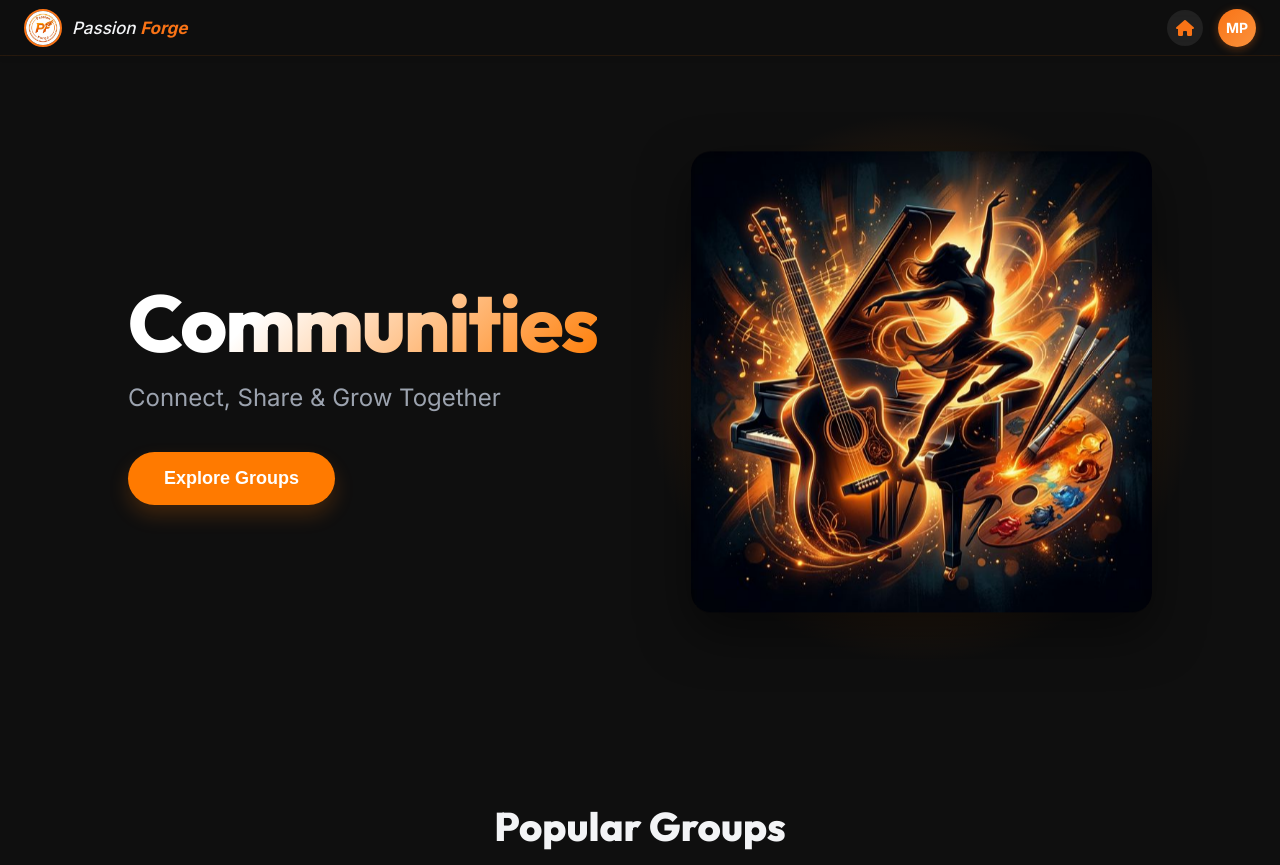
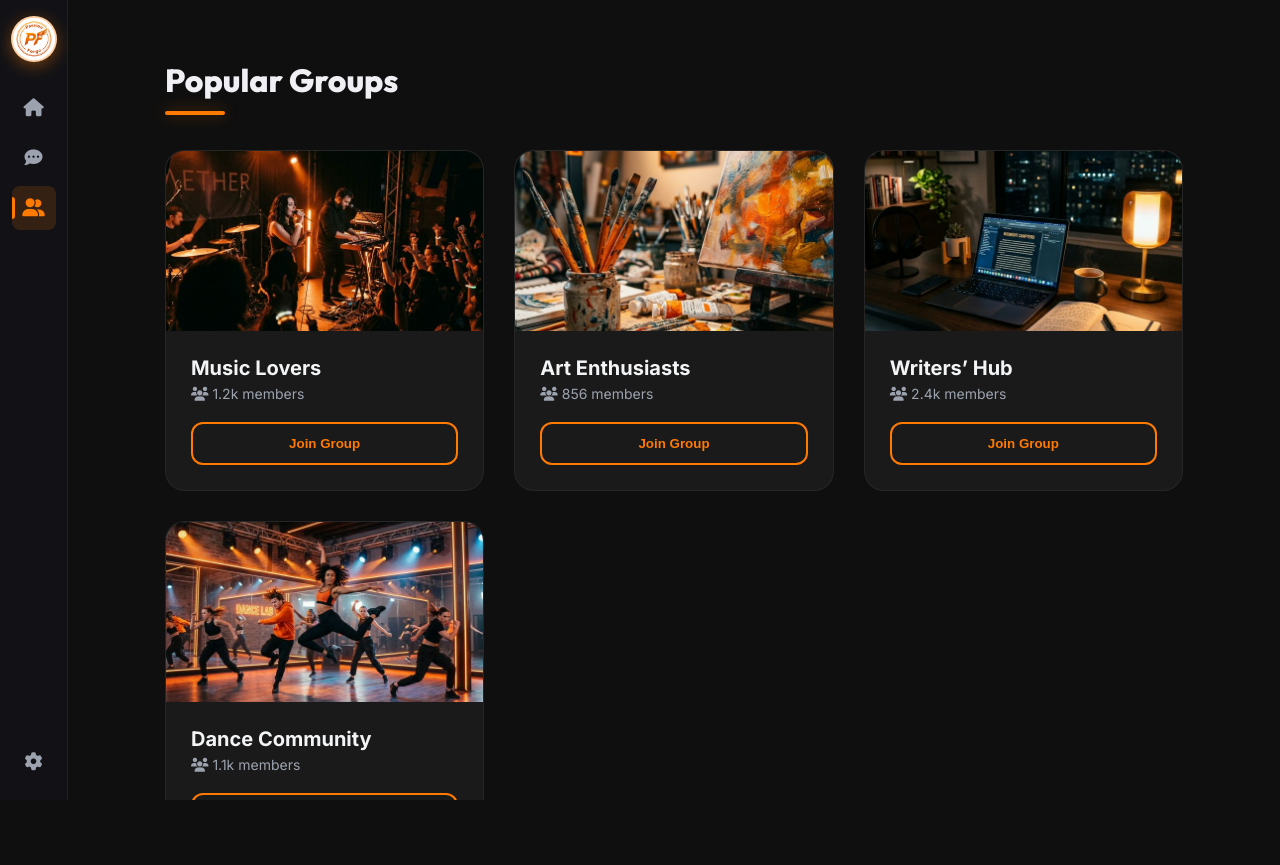
Before and after one commit to KARTHIK-CODE0170/PassionForge, a plain HTML site: page Frontend/html/communities.html in a window 1280 px wide. Shown: the top 865 px of the page. After the commit the page ends 800 px from the top, so only its background shows below. Drawn offline with Linux system fonts and the light colour scheme.

Commit message:
Redesign Communities navigation and remove referral code

```diff
--- a/Frontend/css/communities.css
+++ b/Frontend/css/communities.css
@@ -4,188 +4,211 @@
 
 :root {
     --bg-dark: #0f0f0f;
+    --bg-deepest: #121216;
+    --bg-base: #16161c;
+    --bg-surface: #1e1e24;
+    --bg-raised: #26262e;
+    --bg-hover: #2c2c36;
     --card-bg: #1a1a1a;
     --accent-orange: #ff7a00;
+    --accent: #e65100;
     --accent-glow: rgba(255, 122, 0, 0.4);
     --text-main: #f3f4f6;
+    --text-primary: #f0f0f4;
+    --text-secondary: #a0a0b0;
     --text-muted: #9ca3af;
+    --border: rgba(255, 255, 255, 0.06);
     --radius-lg: 20px;
     --radius-md: 12px;
+    --radius-sm: 8px;
+    --radius-pill: 999px;
     --transition: all 0.3s cubic-bezier(0.4, 0, 0.2, 1);
+    --font: 'Inter', 'Segoe UI', system-ui, sans-serif;
 }
 
-body {
+html, body {
+    height: 100%;
+    margin: 0;
+    padding: 0;
+    overflow: hidden;
     background: var(--bg-dark);
     color: var(--text-main);
-    overflow-x: hidden;
-    font-family: 'Inter', sans-serif;
+    font-family: var(--font);
 }
 
-/* Navbar overrides for Communities page */
-.navbar.main-nav {
-    background: rgba(15, 15, 15, 0.85);
-    backdrop-filter: blur(10px);
-    border-bottom: 1px solid rgba(255, 122, 0, 0.1);
-    justify-content: space-between;
+/* ─── APP LAYOUT ────────────────────────────────────── */
+.app-wrapper {
+    display: flex;
+    width: 100vw;
+    height: 100vh;
+    overflow: hidden;
+    background: var(--bg-dark);
 }
 
-.nav-links {
-    display: flex;
-    gap: 2rem;
+.main-content {
+    flex: 1;
+    overflow-y: auto;
+    padding: 0;
+    background: var(--bg-dark);
+    position: relative;
 }
 
-.nav-link {
-    text-decoration: none;
-    color: var(--text-muted);
-    font-weight: 500;
-    font-size: 14px;
-    transition: var(--transition);
+/* ═══════════════════════════════════════════════════════
+   ICON SIDEBAR
+════════════════════════════════════════════════════════ */
+.icon-sidebar {
+    display: flex;
+    flex-direction: column;
+    align-items: center;
+    width: 68px;
+    min-width: 68px;
+    background: var(--bg-deepest);
+    border-right: 1px solid var(--border);
+    padding: 16px 0;
+    z-index: 20;
+    height: 100%;
 }
 
-.nav-link:hover, .nav-link.active {
+/* Brand Logo */
+.logo-img {
+    width: 46px;
+    height: 46px;
+    border-radius: 50%;
+    overflow: hidden;
+    margin-bottom: 24px;
+    flex-shrink: 0;
+    box-shadow: 0 4px 16px rgba(255, 122, 0, 0.4);
+    border: 2px solid rgba(255, 122, 0, 0.35);
+    background: #fff;
+    display: flex;
+    align-items: center;
+    justify-content: center;
+}
+
+.logo-img-el {
+    width: 100%;
+    height: 100%;
+    object-fit: cover;
+    display: block;
+}
+
+/* Nav icons group */
+.sidebar-nav {
+    display: flex;
+    flex-direction: column;
+    align-items: center;
+    gap: 6px;
+    flex: 1;
+}
+
+.sidebar-bottom {
+    display: flex;
+    flex-direction: column;
+    align-items: center;
+}
+
+/* Individual nav icon pill */
+.nav-icon {
+    position: relative;
+    width: 44px;
+    height: 44px;
+    border-radius: var(--radius-sm);
+    display: flex;
+    align-items: center;
+    justify-content: center;
+    font-size: 18px;
+    color: var(--text-muted);
+    cursor: pointer;
+    transition: background var(--transition), color var(--transition), transform var(--transition);
+}
+
+.nav-icon:hover {
+    background: var(--bg-surface);
+    color: var(--text-primary);
+    transform: translateY(-1px);
+}
+
+.nav-icon.active {
+    background: rgba(255, 122, 0, 0.15);
     color: var(--accent-orange);
 }
 
-.nav-link.active {
-    text-shadow: 0 0 10px var(--accent-glow);
+.nav-icon.active::before {
+    content: '';
+    position: absolute;
+    left: 0;
+    top: 50%;
+    transform: translateY(-50%);
+    width: 3px;
+    height: 22px;
+    background: var(--accent-orange);
+    border-radius: 0 var(--radius-pill) var(--radius-pill) 0;
 }
 
-/* ═══════════════════════════════════════
-     HERO SECTION
-   ════════════════════════════════════════ */
-
-.hero-section {
-    display: flex;
-    align-items: center;
-    justify-content: space-between;
-    padding: 100px 10%;
-    min-height: 80vh;
-    gap: 40px;
+/* Tooltip */
+.nav-tooltip {
+    position: absolute;
+    left: 58px;
+    background: var(--bg-raised);
+    color: var(--text-primary);
+    font-size: 12px;
+    font-weight: 500;
+    white-space: nowrap;
+    padding: 5px 10px;
+    border-radius: var(--radius-sm);
+    pointer-events: none;
+    opacity: 0;
+    transform: translateX(-6px);
+    transition: opacity 0.18s ease, transform 0.18s ease;
+    border: 1px solid var(--border);
+    z-index: 100;
+    box-shadow: 0 4px 20px rgba(0, 0, 0, 0.5);
 }
 
-.hero-title {
-    font-family: 'Outfit', sans-serif;
-    font-size: 5rem;
-    font-weight: 800;
-    margin-bottom: 10px;
-    background: linear-gradient(135deg, #fff 30%, var(--accent-orange));
-    -webkit-background-clip: text;
-    background-clip: text;
-    -webkit-text-fill-color: transparent;
-    letter-spacing: -2px;
+.nav-icon:hover .nav-tooltip {
+    opacity: 1;
+    transform: translateX(0);
 }
 
-.hero-subtitle {
-    font-size: 1.5rem;
-    color: var(--text-muted);
-    margin-bottom: 40px;
-}
 
-.btn-primary {
-    background: var(--accent-orange);
-    color: white;
-    border: none;
-    padding: 16px 36px;
-    border-radius: 50px;
-    font-size: 18px;
-    font-weight: 700;
-    cursor: pointer;
-    transition: var(--transition);
-    box-shadow: 0 10px 20px rgba(255, 122, 0, 0.2);
-}
 
-.btn-primary:hover {
-    transform: translateY(-3px);
-    box-shadow: 0 15px 30px var(--accent-glow);
-}
 
-.hero-visual {
-    position: relative;
-    width: 45%;
-}
 
-.floating-img {
-    width: 100%;
-    border-radius: var(--radius-lg);
-    z-index: 2;
-    position: relative;
-    box-shadow: 0 20px 50px rgba(0, 0, 0, 0.5);
-    animation: float 6s ease-in-out infinite;
-}
 
-.glow-sphere {
-    position: absolute;
-    top: 50%;
-    left: 50%;
-    transform: translate(-50%, -50%);
-    width: 120%;
-    height: 120%;
-    background: radial-gradient(circle, var(--accent-glow) 0%, transparent 70%);
-    z-index: 1;
-}
 
-@keyframes float {
-    0%, 100% { transform: translateY(0); }
-    50% { transform: translateY(-20px); }
-}
-
-/* ═══════════════════════════════════════
-     CATEGORIES SECTION
-   ════════════════════════════════════════ */
-
-.categories-section {
-    padding: 80px 10%;
-    background: rgba(255, 122, 0, 0.02);
-}
-
-.section-title {
-    text-align: center;
-    font-family: 'Outfit', sans-serif;
-    font-size: 2.5rem;
-    margin-bottom: 50px;
-}
-
-.categories-grid {
-    display: grid;
-    grid-template-columns: repeat(auto-fill, minmax(180px, 1fr));
-    gap: 20px;
-}
-
-.category-card {
-    background: var(--card-bg);
-    border: 1px solid rgba(255, 255, 255, 0.05);
-    padding: 30px 20px;
-    border-radius: var(--radius-md);
-    text-align: center;
-    cursor: pointer;
-    transition: var(--transition);
-}
-
-.category-card i {
-    font-size: 2.5rem;
-    color: var(--accent-orange);
-    margin-bottom: 15px;
-    display: block;
-}
-
-.category-card span {
-    font-weight: 600;
-    font-size: 18px;
-}
-
-.category-card:hover {
-    border-color: var(--accent-orange);
-    box-shadow: 0 0 20px var(--accent-glow);
-    transform: translateY(-5px);
-}
 
 /* ═══════════════════════════════════════
      GROUPS SECTION
    ════════════════════════════════════════ */
 
 .groups-section {
-    padding: 80px 10%;
+    padding: 60px 8%;
+    max-width: 1400px;
+    margin: 0 auto;
 }
+
+.section-title {
+    font-size: 32px;
+    font-weight: 800;
+    font-family: 'Outfit', sans-serif;
+    margin-bottom: 50px;
+    color: var(--text-primary);
+    position: relative;
+    display: inline-block;
+}
+
+.section-title::after {
+    content: '';
+    position: absolute;
+    bottom: -15px;
+    left: 0;
+    width: 60px;
+    height: 4px;
+    background: var(--accent-orange);
+    border-radius: var(--radius-pill);
+    box-shadow: 0 0 15px var(--accent-glow);
+}
+
 
 .groups-grid {
     display: grid;
@@ -259,10 +282,12 @@ body {
    ════════════════════════════════════════ */
 
 .create-section {
-    padding: 100px 10%;
+    padding: 100px 8%;
     text-align: center;
     background: linear-gradient(0deg, var(--bg-dark) 0%, #1a1510 100%);
+    border-top: 1px solid rgba(255, 122, 0, 0.05);
 }
+
 
 .create-card {
     max-width: 600px;
--- a/Frontend/html/communities.html
+++ b/Frontend/html/communities.html
@@ -24,77 +24,47 @@
 
 <body>
 
+    <div class="app-wrapper">
+
         <!-- ═══════════════════════════════════════
-         NAVIGATION BAR
+             ICON SIDEBAR (Leftmost narrow strip)
         ════════════════════════════════════════ -->
-    <nav class="navbar main-nav">
-        <div class="nav-logo" style="cursor: pointer;" onclick="window.location.href='index.html'">
-            <img src="../../Img sources/PassionForge_logo.png" alt="Passion Forge Logo" style="width: 38px; height: 38px; border-radius: 50%; border: 2px solid #F97316; object-fit: cover;" />
-            <span class="logo-text" style="color: #f3f4f6;">Passion <strong style="color:#F97316;">Forge</strong></span>
+        <nav class="icon-sidebar" id="iconSidebar">
+
+            <!-- Logo / Brand Mark -->
+            <div class="logo-img">
+                <img src="../../Img sources/PassionForge_logo.png" alt="PassionForge Logo" class="logo-img-el">
             </div>
 
-        <div class="nav-btns" style="display: flex; align-items: center; gap: 15px;">
-            <div class="home-icon" onclick="window.location.href='index.html'"
-                 style="cursor: pointer; width: 36px; height: 36px; background: rgba(255, 255, 255, 0.08); border-radius: 50%; display: flex; align-items: center; justify-content: center; transition: all 0.3s;"
-                 title="Main Dashboard"
-                 onmouseover="this.style.background='rgba(255, 255, 255, 0.15)'"
-                 onmouseout="this.style.background='rgba(255, 255, 255, 0.08)'">
-                <i class="fa-solid fa-house" style="font-size: 16px; color: #F97316;"></i>
+            <!-- Nav Icons -->
+            <div class="sidebar-nav">
+                <div class="nav-icon" title="Dashboard" onclick="window.location.href='index.html'">
+                    <i class="fa-solid fa-house"></i>
+                    <span class="nav-tooltip">Dashboard</span>
                 </div>
-            <div class="profile-trigger" id="profileAvatar" onclick="toggleProfileMenu(event)">
-                <div class="logo-circle user-avatar" style="background:linear-gradient(135deg,#F97316,#FB923C); font-weight:700; color:white; display:flex; align-items:center; justify-content:center;">MP</div>
+
+                <div class="nav-icon" id="navChat" title="Messages" onclick="window.location.href='chat.html'">
+                    <i class="fa-solid fa-comment-dots"></i>
+                    <span class="nav-tooltip">Messages</span>
+                </div>
+
+                <div class="nav-icon active" title="Community" id="navCommunity">
+                    <i class="fa-solid fa-user-group"></i>
+                    <span class="nav-tooltip">Community</span>
+                </div>
+
+            </div>
+
+            <!-- Settings pinned at bottom -->
+            <div class="sidebar-bottom">
+                <div class="nav-icon" title="Settings" onclick="window.location.href='account_settings.html'">
+                    <i class="fa-solid fa-gear"></i>
+                    <span class="nav-tooltip">Settings</span>
                 </div>
             </div>
         </nav>
 
-    <!-- ═══════════════════════════════════════
-         HERO SECTION
-    ════════════════════════════════════════ -->
-    <section class="hero-section">
-        <div class="hero-content">
-            <h1 class="hero-title">Communities</h1>
-            <p class="hero-subtitle">Connect, Share & Grow Together</p>
-            <button class="btn-primary" id="exploreBtn">Explore Groups</button>
-        </div>
-        <div class="hero-visual">
-            <img src="../../Img sources/hobby_hero.png" alt="Creative Hobbies" class="floating-img">
-            <div class="glow-sphere"></div>
-        </div>
-    </section>
-
-    <!-- ═══════════════════════════════════════
-         EXPLORE CATEGORIES (Hidden by default)
-    ════════════════════════════════════════ -->
-    <section class="categories-section" id="categoriesSection" style="display: none;">
-        <h2 class="section-title">Select a Category</h2>
-        <div class="categories-grid">
-            <div class="category-card" onclick="filterGroups('Music')">
-                <i class="fa-solid fa-music"></i>
-                <span>Music</span>
-            </div>
-            <div class="category-card" onclick="filterGroups('Dance')">
-                <i class="fa-solid fa-person-rays"></i>
-                <span>Dance</span>
-            </div>
-            <div class="category-card" onclick="filterGroups('Singing')">
-                <i class="fa-solid fa-microphone-lines"></i>
-                <span>Singing</span>
-            </div>
-            <div class="category-card" onclick="filterGroups('Art')">
-                <i class="fa-solid fa-palette"></i>
-                <span>Art</span>
-            </div>
-            <div class="category-card" onclick="filterGroups('Writing')">
-                <i class="fa-solid fa-pen-nib"></i>
-                <span>Writing</span>
-            </div>
-            <div class="category-card" onclick="filterGroups('Others')">
-                <i class="fa-solid fa-icons"></i>
-                <span>Others</span>
-            </div>
-        </div>
-    </section>
-
+        <main class="main-content">
             <!-- ═══════════════════════════════════════
                  POPULAR GROUPS
             ════════════════════════════════════════ -->
@@ -186,15 +156,15 @@
                                 <label>Group Name</label>
                                 <input type="text" placeholder="Community Name" required>
                             </div>
-                    <div class="form-group">
-                        <label>Referral Code</label>
-                        <input type="text" placeholder="Optional Code">
-                    </div>
+
                         </div>
                         <button type="submit" class="btn-submit-create">Create Group</button>
                     </form>
                 </div>
             </section>
+        </main>
+
+    </div>
 
     <!-- ═══════════════════════════════════════
          MODALS
@@ -229,55 +199,6 @@
         </div>
     </div>
 
-  <!-- Profile Popup Menu -->
-  <div class="profile-popup" id="profilePopup">
-    <div class="profile-popup-header">
-      <div class="profile-popup-avatar">MP</div>
-      <div class="profile-popup-info">
-        <span class="profile-popup-name">Modi Pagulu</span>
-        <span class="profile-popup-handle">u/modi_pagulu</span>
-      </div>
-    </div>
-    <div class="profile-popup-divider"></div>
-    <div class="profile-popup-section-label">💎 Rewards</div>
-    <div class="profile-popup-item rewards-item" onclick="window.location.href='rewards.html'">
-      <span class="popup-item-icon">⭐</span>
-      <span class="popup-item-text">My Rewards</span>
-    </div>
-    <div class="profile-popup-divider"></div>
-    <div class="profile-popup-item" onclick="window.location.href='account_settings.html'">
-      <span class="popup-item-icon">&#9881;</span>
-      <span class="popup-item-text">Account Settings</span>
-    </div>
-    <div class="profile-popup-divider"></div>
-    <div class="profile-popup-item logout-item" onclick="handleLogout()">
-      <span class="popup-item-icon">&#8592;</span>
-      <span class="popup-item-text">Log Out</span>
-    </div>
-  </div>
-
-  <script>
-    function toggleProfileMenu(e) {
-      e.stopPropagation();
-      var popup = document.getElementById('profilePopup');
-      if (popup) popup.classList.toggle('open');
-    }
-    function handleLogout() {
-      var popup = document.getElementById('profilePopup');
-      if (popup) popup.classList.remove('open');
-      localStorage.removeItem('pf_user');
-      setTimeout(function() { window.location.href = 'landing.html'; }, 900);
-    }
-    document.addEventListener('click', function(e) {
-      var popup = document.getElementById('profilePopup');
-      if (popup && popup.classList.contains('open')) {
-        if (!popup.contains(e.target) && !e.target.closest('#profileAvatar')) {
-          popup.classList.remove('open');
-        }
-      }
-    });
-  </script>
-
     <!-- External JavaScript -->
     <script src="../javascript/communities.js"></script>
 </body>
```
Also changed, not shown: Frontend/javascript/communities.js (+17 -16 lines). Lines whose indentation alone changed are shown as unchanged.
